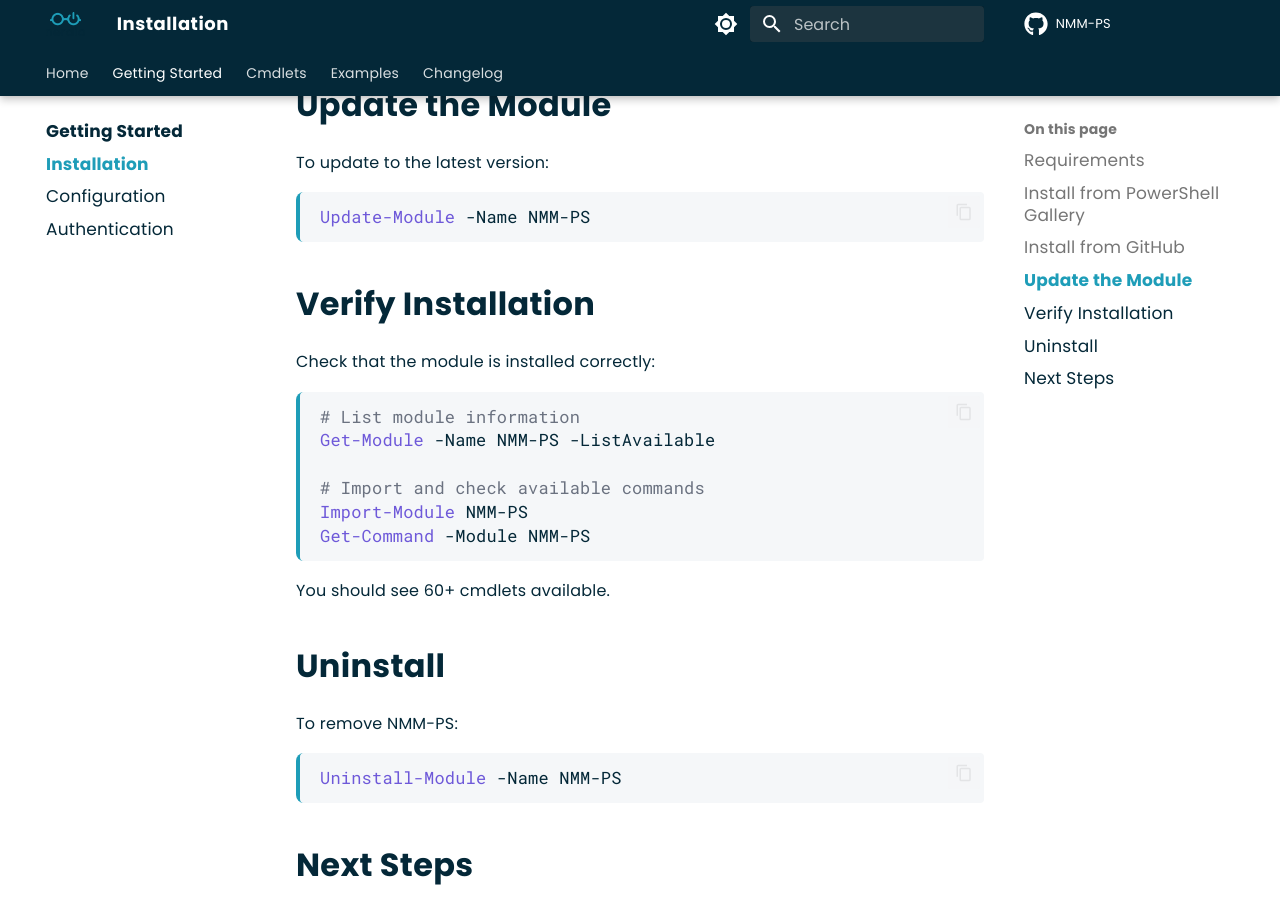
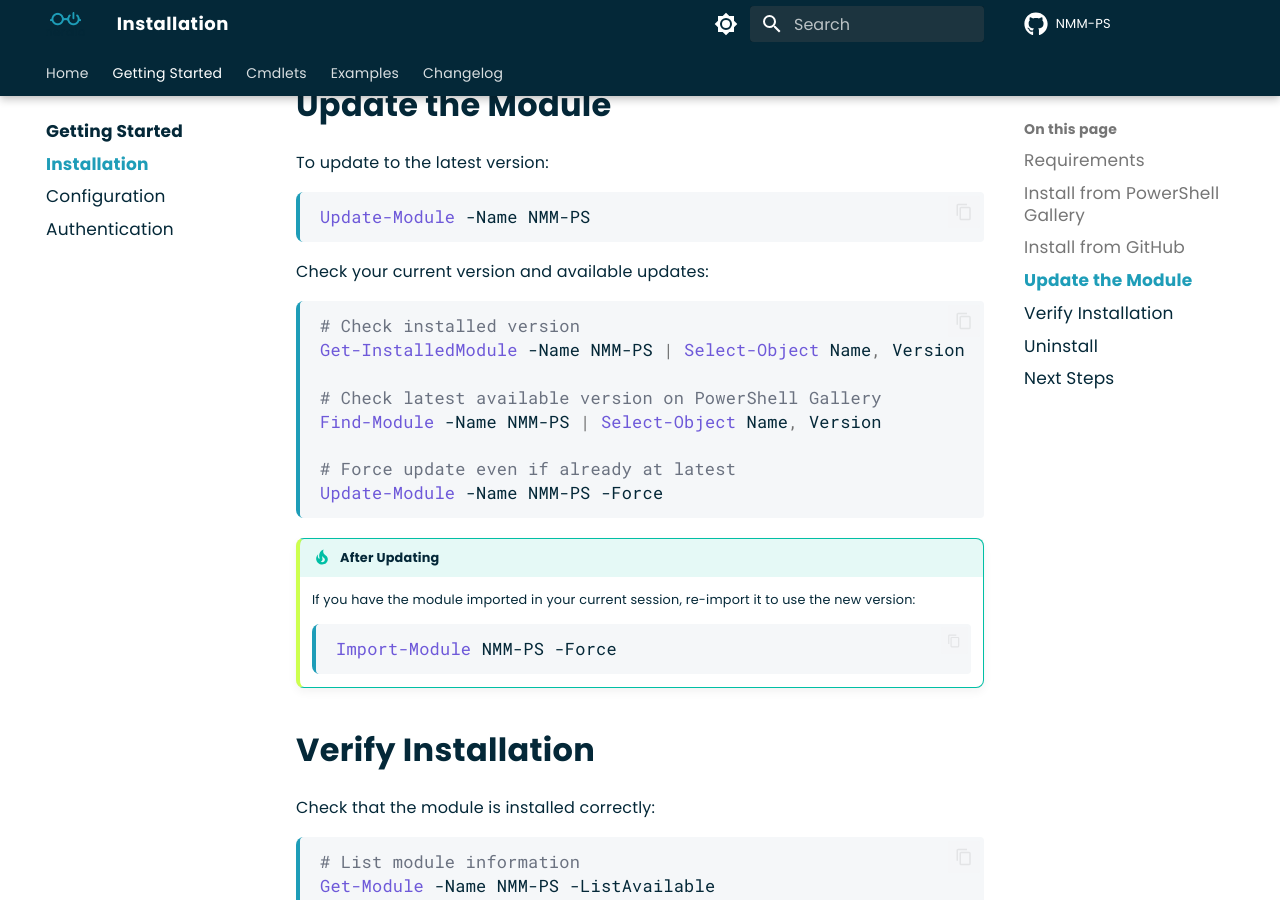
Before and after one commit to Get-Nerdio/NMM-PS, an MkDocs documentation site: the page built from Docs/getting-started/installation.md, in a window 1280 px wide and 900 px high, scrolled down 1052 px. Built offline with MkDocs 1.6.1 and Material for MkDocs 9.7.7, drawn with Linux system fonts in a browser that asks for light colours; comment, search, counter and statistics services are not loaded.

Commit message:
Expand Update-Module documentation with version checking
🤖 Generated with [Claude Code](https://claude.com/claude-code)

Co-Authored-By: Claude Opus 4.5 <noreply@anthropic.com>

````diff
--- a/Docs/getting-started/installation.md
+++ b/Docs/getting-started/installation.md
@@ -42,6 +42,25 @@ To update to the latest version:
 Update-Module -Name NMM-PS
 ```
 
+Check your current version and available updates:
+
+```powershell
+# Check installed version
+Get-InstalledModule -Name NMM-PS | Select-Object Name, Version
+
+# Check latest available version on PowerShell Gallery
+Find-Module -Name NMM-PS | Select-Object Name, Version
+
+# Force update even if already at latest
+Update-Module -Name NMM-PS -Force
+```
+
+!!! tip "After Updating"
+    If you have the module imported in your current session, re-import it to use the new version:
+    ```powershell
+    Import-Module NMM-PS -Force
+    ```
+
 ## Verify Installation
 
 Check that the module is installed correctly:
````
